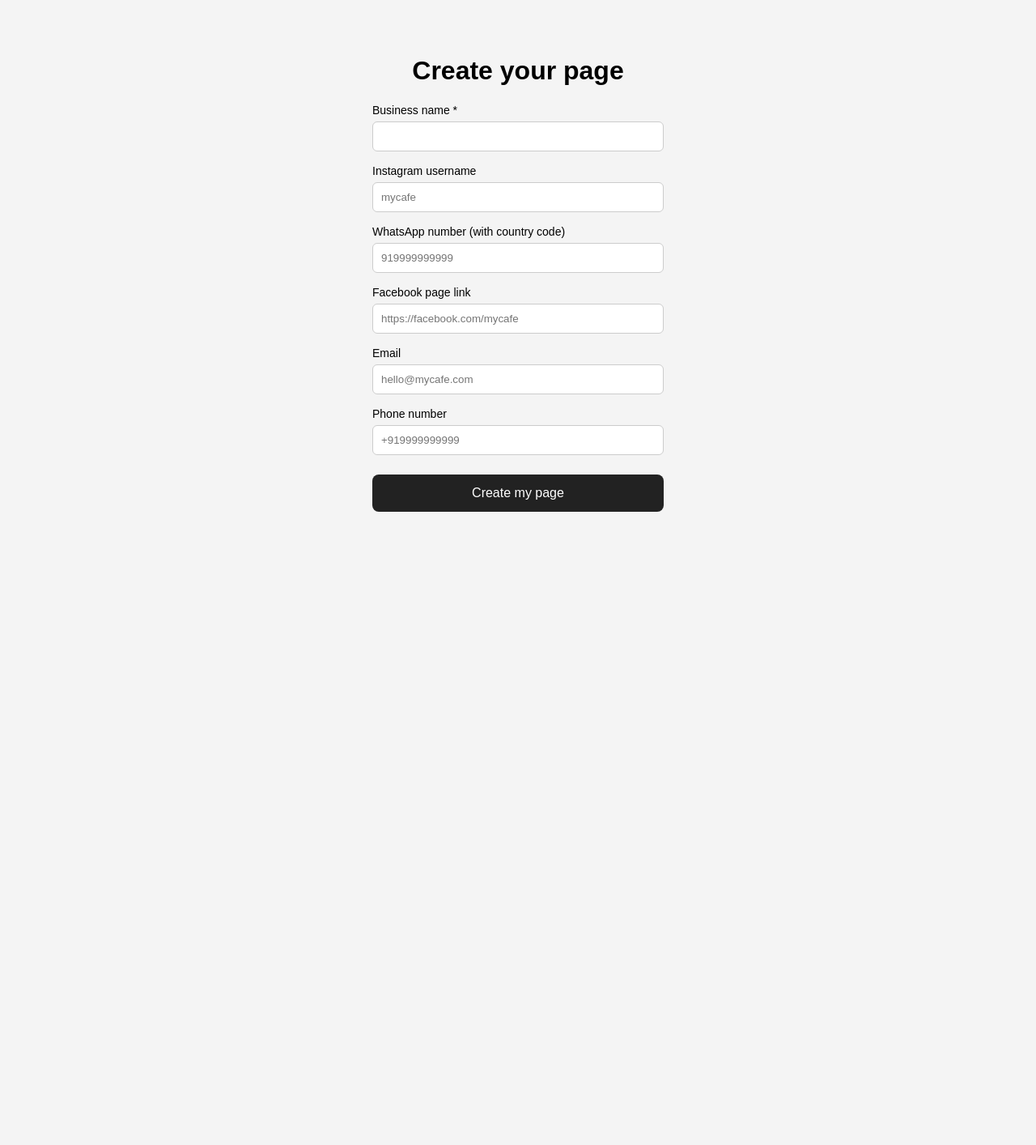
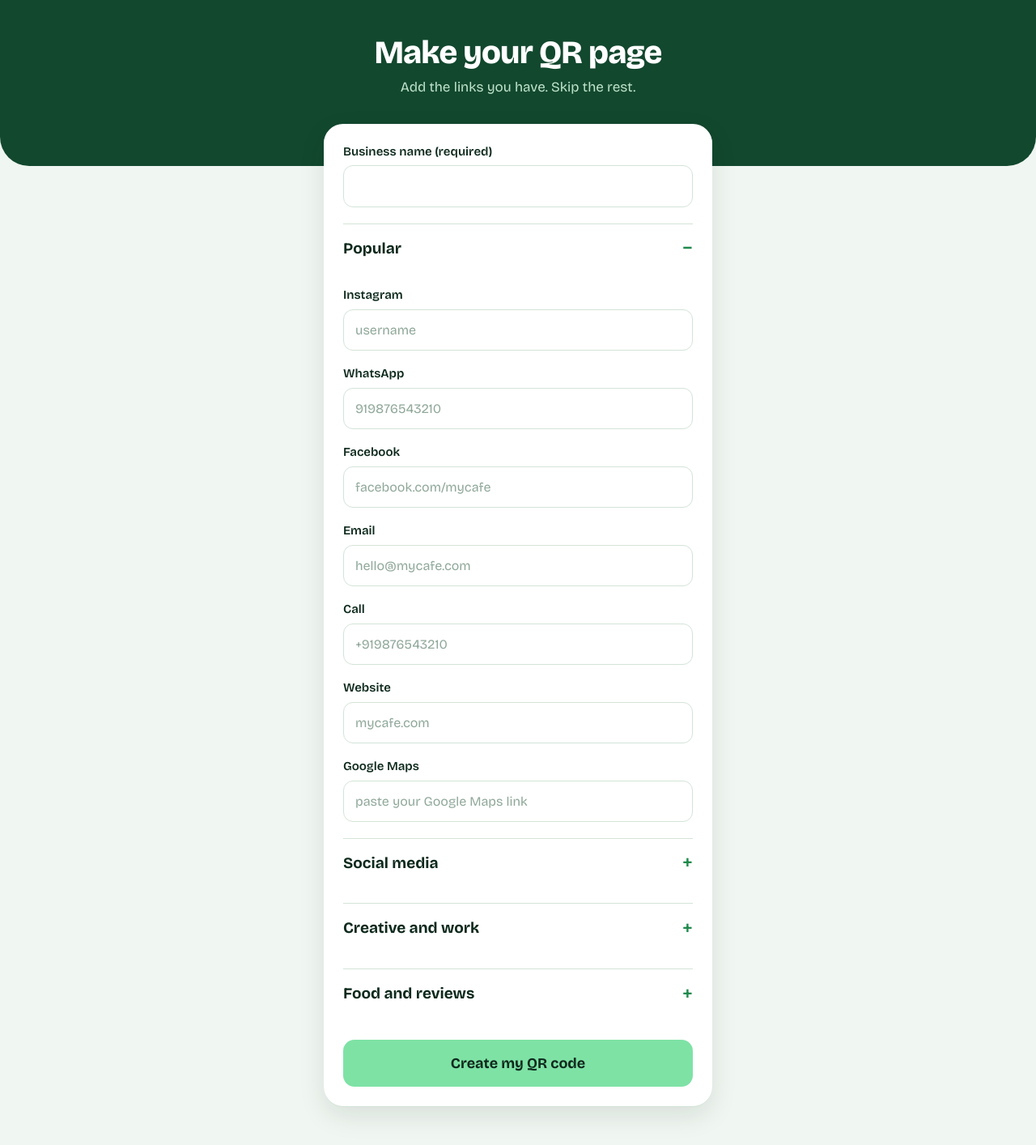
Before and after one commit to Unnatiii16/qr-app, a Flask app: page / in a window 1280 px wide. Shown: the whole page at 81% size. Before the commit the page ends 632 px from the top, so only its background shows below. Run offline with Flask 3, Linux system fonts and the light colour scheme; some libraries are stand-ins or nearby versions.

Commit message:
New green design and all social platforms

```diff
--- a/app.py
+++ b/app.py
@@ -4,13 +4,81 @@ import re
 import psycopg
 import qrcode
 from psycopg.rows import dict_row
+from psycopg.types.json import Jsonb
 from flask import Flask, render_template, request, redirect, url_for, abort, send_file
 from werkzeug.middleware.proxy_fix import ProxyFix
+from dotenv import load_dotenv
 
 app = Flask(__name__)
 app.wsgi_app = ProxyFix(app.wsgi_app, x_proto=1, x_host=1)
 
+load_dotenv()
 DATABASE_URL = os.environ["DATABASE_URL"]
+
+
+# key, label, group, kind, base url, placeholder
+# kind: user = username added to base url, url = full link, wa = whatsapp number, email, tel
+_RAW = [
+    ("instagram", "Instagram", "Popular", "user", "https://instagram.com/", "username"),
+    ("whatsapp", "WhatsApp", "Popular", "wa", "", "919876543210"),
+    ("facebook", "Facebook", "Popular", "url", "", "facebook.com/mycafe"),
+    ("email", "Email", "Popular", "email", "", "hello@mycafe.com"),
+    ("phone", "Call", "Popular", "tel", "", "+919876543210"),
+    ("website", "Website", "Popular", "url", "", "mycafe.com"),
+    ("maps", "Google Maps", "Popular", "url", "", "paste your Google Maps link"),
+    ("x", "X (Twitter)", "Social media", "user", "https://x.com/", "username"),
+    ("linkedin", "LinkedIn", "Social media", "url", "", "linkedin.com/company/mycafe"),
+    ("youtube", "YouTube", "Social media", "url", "", "youtube.com/@mycafe"),
+    ("telegram", "Telegram", "Social media", "user", "https://t.me/", "username"),
+    ("snapchat", "Snapchat", "Social media", "user", "https://snapchat.com/add/", "username"),
+    ("tiktok", "TikTok", "Social media", "user", "https://tiktok.com/@", "username"),
+    ("threads", "Threads", "Social media", "user", "https://threads.com/@", "username"),
+    ("pinterest", "Pinterest", "Social media", "user", "https://pinterest.com/", "username"),
+    ("bluesky", "Bluesky", "Social media", "user", "https://bsky.app/profile/", "mycafe.bsky.social"),
+    ("reddit", "Reddit", "Social media", "url", "", "reddit.com/r/mycafe"),
+    ("discord", "Discord", "Social media", "url", "", "discord.gg/invitecode"),
+    ("twitch", "Twitch", "Social media", "user", "https://twitch.tv/", "username"),
+    ("tumblr", "Tumblr", "Social media", "url", "", "mycafe.tumblr.com"),
+    ("quora", "Quora", "Social media", "url", "", "quora.com/profile/mycafe"),
+    ("github", "GitHub", "Creative and work", "user", "https://github.com/", "username"),
+    ("behance", "Behance", "Creative and work", "user", "https://behance.net/", "username"),
+    ("dribbble", "Dribbble", "Creative and work", "user", "https://dribbble.com/", "username"),
+    ("medium", "Medium", "Creative and work", "user", "https://medium.com/@", "username"),
+    ("spotify", "Spotify", "Creative and work", "url", "", "open.spotify.com/..."),
+    ("soundcloud", "SoundCloud", "Creative and work", "user", "https://soundcloud.com/", "username"),
+    ("zomato", "Zomato", "Food and reviews", "url", "", "zomato.com/..."),
+    ("swiggy", "Swiggy", "Food and reviews", "url", "", "swiggy.com/..."),
+    ("justdial", "Justdial", "Food and reviews", "url", "", "justdial.com/..."),
+    ("reviews", "Google Reviews", "Food and reviews", "url", "", "paste your Google review link"),
+]
+PLATFORMS = [
+    dict(key=k, label=l, group=g, kind=kd, base=b, ph=ph) for k, l, g, kd, b, ph in _RAW
+]
+GROUPS = {}
+for _p in PLATFORMS:
+    GROUPS.setdefault(_p["group"], []).append(_p)
+
+
+def build_link(p, value):
+    value = value.strip()
+    if not value:
+        return None
+    kind = p["kind"]
+    if kind == "email":
+        return f"mailto:{value}"
+    if kind == "tel":
+        digits = re.sub(r"[^\d+]", "", value)
+        return f"tel:{digits}" if len(re.sub(r"\D", "", digits)) >= 7 else None
+    if kind == "wa":
+        digits = re.sub(r"\D", "", value)
+        if len(digits) == 10:
+            digits = "91" + digits
+        return f"https://wa.me/{digits}" if 11 <= len(digits) <= 15 else None
+    if value.lower().startswith(("http://", "https://")):
+        return value
+    if kind == "user":
+        return p["base"] + value.lstrip("@")
+    return "https://" + value
 
 
 def query(sql, params=(), fetch=None):
@@ -27,14 +95,10 @@ def init_db():
         CREATE TABLE IF NOT EXISTS businesses (
             id SERIAL PRIMARY KEY,
             slug TEXT UNIQUE NOT NULL,
-            name TEXT NOT NULL,
-            instagram TEXT,
-            whatsapp TEXT,
-            facebook TEXT,
-            email TEXT,
-            phone TEXT
+            name TEXT NOT NULL
         )
     """)
+    query("ALTER TABLE businesses ADD COLUMN IF NOT EXISTS links JSONB NOT NULL DEFAULT '[]'::jsonb")
 
 
 def make_slug(name):
@@ -50,19 +114,19 @@ def make_slug(name):
 def create():
     if request.method == "POST":
         name = request.form["name"].strip()
-        instagram = request.form["instagram"].strip().lstrip("@")
-        whatsapp = re.sub(r"\D", "", request.form["whatsapp"])
-        facebook = request.form["facebook"].strip()
-        email = request.form["email"].strip()
-        phone = re.sub(r"[^\d+]", "", request.form["phone"])
+        links = []
+        for p in PLATFORMS:
+            url = build_link(p, request.form.get(p["key"], ""))
+            if url:
+                links.append({"label": p["label"], "url": url})
 
         slug = make_slug(name)
         query(
-            "INSERT INTO businesses (slug, name, instagram, whatsapp, facebook, email, phone) VALUES (%s, %s, %s, %s, %s, %s, %s)",
-            (slug, name, instagram, whatsapp, facebook, email, phone),
+            "INSERT INTO businesses (slug, name, links) VALUES (%s, %s, %s)",
+            (slug, name, Jsonb(links)),
         )
         return redirect(url_for("done", slug=slug))
-    return render_template("create.html")
+    return render_template("create.html", groups=GROUPS)
 
 
 @app.route("/b/<slug>")
@@ -70,20 +134,9 @@ def business_page(slug):
     row = query("SELECT * FROM businesses WHERE slug = %s", (slug,), "one")
     if row is None:
         abort(404)
-
-    links = []
-    if row["instagram"]:
-        links.append({"label": "Instagram", "url": f"https://instagram.com/{row['instagram']}"})
-    if row["whatsapp"]:
-        links.append({"label": "WhatsApp", "url": f"https://wa.me/{row['whatsapp']}"})
-    if row["facebook"]:
-        links.append({"label": "Facebook", "url": row["facebook"]})
-    if row["email"]:
-        links.append({"label": "Email", "url": f"mailto:{row['email']}"})
-    if row["phone"]:
-        links.append({"label": "Call", "url": f"tel:{row['phone']}"})
-
-    return render_template("business.html", business={"name": row["name"], "links": links})
+    return render_template(
+        "business.html", business={"name": row["name"], "links": row["links"] or []}
+    )
 
 
 @app.route("/done/<slug>")
--- a/requirements.txt
+++ b/requirements.txt
@@ -2,3 +2,4 @@ flask
 qrcode[pil]
 gunicorn
 psycopg[binary]
+python-dotenv
--- /dev/null
+++ b/static/style.css
@@ -0,0 +1,142 @@
+:root {
+  --ink: #0E2A1D;
+  --forest: #12482E;
+  --leaf: #1F8A4C;
+  --mint: #7EE2A5;
+  --paper: #F0F6F1;
+  --sheet: #FFFFFF;
+  --line: #D3E4D8;
+  --muted: #4B6B58;
+  --soft: #BFE3CB;
+  --hover: #F6FBF7;
+  --press: #E8F3EA;
+  --hint: #8FA899;
+}
+* { box-sizing: border-box; }
+html { -webkit-text-size-adjust: 100%; }
+body {
+  margin: 0;
+  background: var(--paper);
+  color: var(--ink);
+  font-family: "Bricolage Grotesque", system-ui, -apple-system, "Segoe UI", sans-serif;
+  font-size: 17px;
+  line-height: 1.45;
+  min-height: 100vh;
+}
+:focus-visible { outline: 3px solid var(--leaf); outline-offset: 3px; }
+
+/* top band */
+.hero {
+  background: var(--forest);
+  color: #fff;
+  text-align: center;
+  padding: 56px 24px 88px;
+  border-radius: 0 0 36px 36px;
+}
+.hero.compact { padding: 44px 24px 84px; }
+.hero h1 {
+  margin: 0;
+  font-size: clamp(34px, 9vw, 48px);
+  line-height: 1.05;
+  font-weight: 800;
+  letter-spacing: -0.02em;
+}
+.hero.compact h1 { font-size: clamp(30px, 8vw, 40px); }
+.hero p { margin: 10px auto 0; max-width: 30ch; color: var(--soft); }
+.mono {
+  width: 84px; height: 84px;
+  margin: 0 auto 20px;
+  border-radius: 50%;
+  background: var(--mint);
+  color: var(--ink);
+  display: grid; place-items: center;
+  font-size: 44px; font-weight: 800;
+}
+
+/* white sheet that overlaps the band */
+.sheet {
+  position: relative;
+  width: min(480px, calc(100% - 32px));
+  margin: -52px auto 48px;
+  background: var(--sheet);
+  border-radius: 24px;
+  box-shadow: 0 1px 0 var(--line), 0 12px 32px rgba(14, 42, 29, 0.10);
+  overflow: hidden;
+}
+.sheet.pad { padding: 24px; }
+.center { text-align: center; }
+
+/* customer link list */
+.link {
+  display: flex; align-items: center; gap: 16px;
+  padding: 18px 20px;
+  text-decoration: none;
+  border-top: 1px solid var(--line);
+  transition: background 0.15s;
+}
+.link:first-child { border-top: 0; }
+.link:hover { background: var(--hover); }
+.link:active { background: var(--press); }
+.chip {
+  flex: none; width: 44px; height: 44px;
+  border-radius: 50%;
+  background: var(--mint);
+  display: grid; place-items: center;
+  font-size: 20px; font-weight: 800;
+}
+.txt { min-width: 0; }
+.link b { display: block; font-size: 20px; font-weight: 700; line-height: 1.2; }
+.link small {
+  display: block; color: var(--muted); font-size: 14px;
+  overflow: hidden; text-overflow: ellipsis; white-space: nowrap;
+}
+.empty { padding: 28px; text-align: center; color: var(--muted); }
+
+/* form */
+form > label:first-child { margin-top: 0; }
+label { display: block; margin-top: 18px; font-size: 15px; font-weight: 600; }
+input {
+  width: 100%; margin-top: 6px; padding: 13px 14px;
+  font: inherit; font-size: 16px; font-weight: 400;
+  color: var(--ink); background: #fff;
+  border: 1.5px solid var(--line); border-radius: 12px;
+}
+input::placeholder { color: var(--hint); }
+input:focus {
+  outline: none; border-color: var(--leaf);
+  box-shadow: 0 0 0 3px rgba(31, 138, 76, 0.18);
+}
+details { margin-top: 20px; border-top: 1px solid var(--line); }
+summary {
+  display: flex; align-items: center; gap: 12px;
+  padding: 16px 0; cursor: pointer; list-style: none;
+  font-size: 19px; font-weight: 700;
+}
+summary::-webkit-details-marker { display: none; }
+summary::after { content: "+"; margin-left: auto; font-size: 26px; font-weight: 500; color: var(--leaf); line-height: 1; }
+details[open] summary::after { content: "\2212"; }
+.count { margin-left: auto; padding: 2px 10px; border-radius: 99px; background: var(--mint); font-size: 14px; font-weight: 600; }
+.count:empty { display: none; }
+.count + * { margin-left: 0; }
+summary .count ~ ::after { margin-left: 0; }
+
+/* buttons */
+.btn {
+  display: block; width: 100%; margin-top: 14px; padding: 16px;
+  border: 0; border-radius: 14px;
+  background: var(--mint); color: var(--ink);
+  font: inherit; font-size: 18px; font-weight: 700;
+  text-align: center; text-decoration: none; cursor: pointer;
+}
+.btn:active { transform: scale(0.98); }
+.btn.ghost { background: transparent; border: 1.5px solid var(--line); }
+form .btn { margin-top: 28px; }
+
+/* QR page */
+.qr { display: block; width: 240px; max-width: 100%; height: auto; margin: 0 auto; }
+.url { margin: 14px 0 6px; color: var(--muted); font-size: 14px; word-break: break-all; }
+
+@media (prefers-reduced-motion: reduce) {
+  * { transition: none !important; }
+  .btn:active { transform: none; }
+}
--- a/templates/create.html
+++ b/templates/create.html
@@ -1,40 +1,58 @@
 <!DOCTYPE html>
-<html>
+<html lang="en">
 <head>
   <meta charset="UTF-8">
   <meta name="viewport" content="width=device-width, initial-scale=1">
-  <title>Create your page</title>
-  <style>
-    body { font-family: Arial, sans-serif; background: #f4f4f4; padding: 40px 20px; }
-    form { max-width: 360px; margin: auto; }
-    h1 { text-align: center; }
-    label { display: block; margin-top: 16px; font-size: 14px; }
-    input { width: 100%; padding: 10px; margin-top: 6px; box-sizing: border-box; border: 1px solid #ccc; border-radius: 6px; }
-    button { width: 100%; margin-top: 24px; padding: 14px; background: #222; color: #fff; border: none; border-radius: 8px; font-size: 16px; cursor: pointer; }
-  </style>
+  <meta name="theme-color" content="#12482E">
+  <title>Make your QR page</title>
+  <link rel="preconnect" href="https://fonts.googleapis.com">
+  <link rel="preconnect" href="https://fonts.gstatic.com" crossorigin>
+  <link href="https://fonts.googleapis.com/css2?family=Bricolage+Grotesque:opsz,wght@12..96,400..800&display=swap" rel="stylesheet">
+  <link rel="stylesheet" href="{{ url_for('static', filename='style.css') }}">
 </head>
 <body>
-  <form method="POST">
-    <h1>Create your page</h1>
-    <label>Business name *
-      <input name="name" required>
-    </label>
-    <label>Instagram username
-      <input name="instagram" placeholder="mycafe">
-    </label>
-    <label>WhatsApp number (with country code)
-      <input name="whatsapp" placeholder="919999999999">
-    </label>
-    <label>Facebook page link
-      <input name="facebook" placeholder="https://facebook.com/mycafe">
-    </label>
-    <label>Email
-      <input name="email" type="email" placeholder="hello@mycafe.com">
-    </label>
-    <label>Phone number
-      <input name="phone" placeholder="+919999999999">
-    </label>
-    <button type="submit">Create my page</button>
-  </form>
+  <header class="hero compact">
+    <h1>Make your QR page</h1>
+    <p>Add the links you have. Skip the rest.</p>
+  </header>
+  <main class="sheet pad">
+    <form method="POST">
+      <label>Business name (required)
+        <input name="name" required autocomplete="off">
+      </label>
+
+      {% for group, items in groups.items() %}
+      <details {% if loop.first %}open{% endif %}>
+        <summary><span>{{ group }}</span><span class="count"></span></summary>
+        {% for p in items %}
+        <label>{{ p.label }}
+          <input name="{{ p.key }}" placeholder="{{ p.ph }}" autocomplete="off"
+            {% if p.kind == 'email' %}type="email"{% endif %}
+            {% if p.kind == 'wa' %}inputmode="numeric" pattern="[0-9+ ]{10,20}" title="Enter the full number with country code, digits only"{% endif %}>
+        </label>
+        {% endfor %}
+      </details>
+      {% endfor %}
+
+      <button class="btn" type="submit">Create my QR code</button>
+    </form>
+  </main>
+
+  <script>
+    document.querySelectorAll("details").forEach(function (d) {
+      var badge = d.querySelector(".count");
+      function update() {
+        var n = 0;
+        d.querySelectorAll("input").forEach(function (i) { if (i.value.trim()) n++; });
+        badge.textContent = n ? n + " added" : "";
+      }
+      d.addEventListener("input", update);
+      update();
+    });
+    document.querySelector("form").addEventListener("invalid", function (e) {
+      var d = e.target.closest("details");
+      if (d) d.open = true;
+    }, true);
+  </script>
 </body>
 </html>
```
Also changed, not shown: templates/business.html (+21 -11 lines), templates/done.html (+28 -14 lines), 1 other file.
